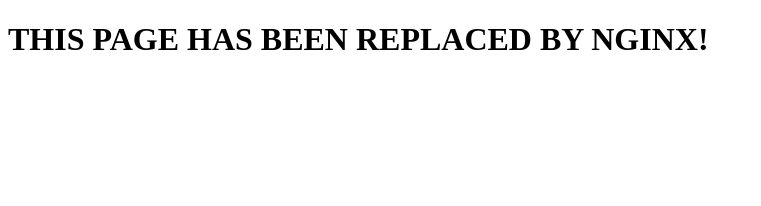
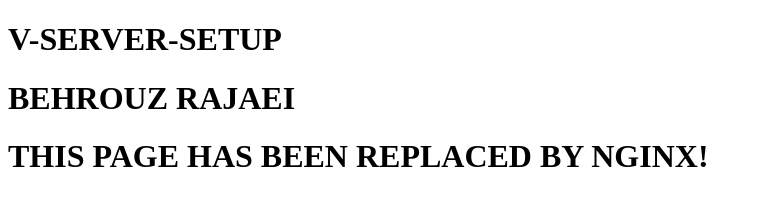
Before and after one commit to behrouzRajaei/v-server-setup, a plain HTML site: page index.html in a window 1280 px wide. Shown: the whole page, without its empty margins (0-761 px from the left). Drawn offline with Linux system fonts and the light colour scheme.

Commit message:
Update index.html

```diff
--- a/index.html
+++ b/index.html
@@ -1,9 +1,13 @@
 <!DOCTYPE html>
 <html>
 <head>
-  <title> HELLO WORLD </title>
+  <title> MY PAGE </title>
 </head>
 <body>
-  <h1> THIS PAGE HAS BEEN REPLACED BY NGINX! </h1>
+  <h1>                V-SERVER-SETUP     </h1>
+</body>
+  <h1>                BEHROUZ RAJAEI     </h1>
+</body>
+  <h1>                THIS PAGE HAS BEEN REPLACED BY NGINX!    </h1>
 </body>
 </html>
```
